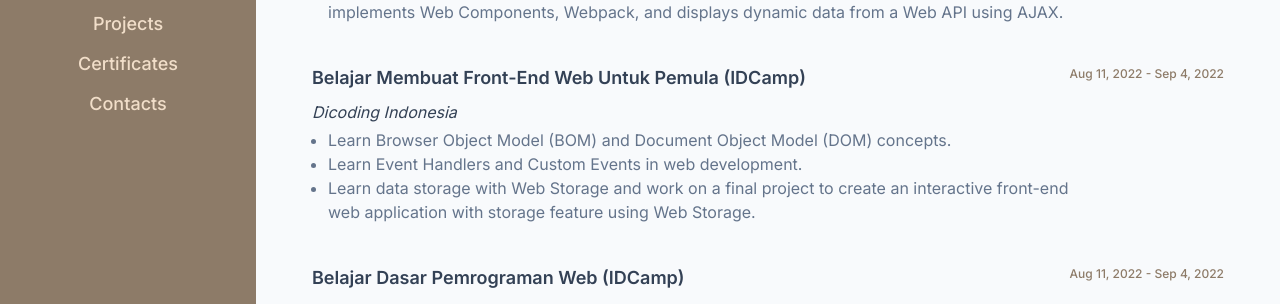
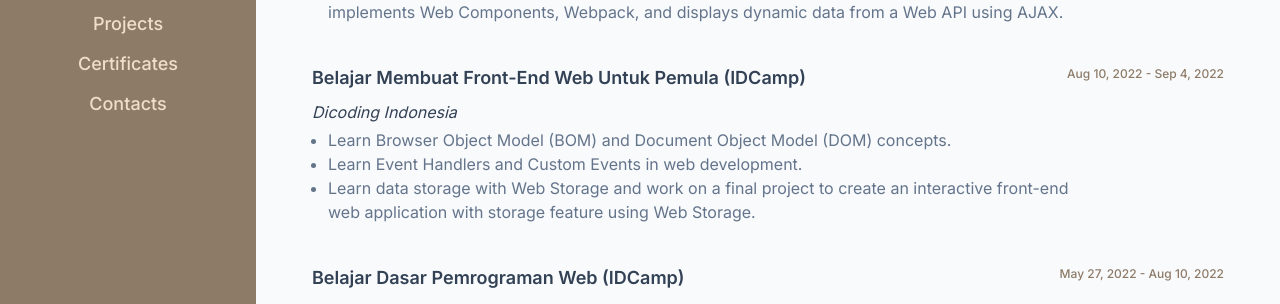
Before and after one commit to ekialfani/portfolio, a React (Create React App) app: page /trainings in a window 1280 px wide. Shown: the part 476-780 px from the top of the page. Built offline with nearby package versions, Linux system fonts and the light colour scheme.

Commit message:
fix: online trainings start and end date

```diff
--- a/src/pages/Trainings.js
+++ b/src/pages/Trainings.js
@@ -81,7 +81,7 @@
           </h3>
           <span
             className="text-xs text-custom-shadow font-medium mb-2">
-            Aug 11, 2022 - Sep 4, 2022
+            Aug 10, 2022 - Sep 4, 2022
           </span>
         </div>
         <h4
@@ -112,7 +112,7 @@
           </h3>
           <span
             className="text-xs text-custom-shadow font-medium mb-2">
-            Aug 11, 2022 - Sep 4, 2022
+            May 27, 2022 - Aug 10, 2022
           </span>
         </div>
         <h4
```
